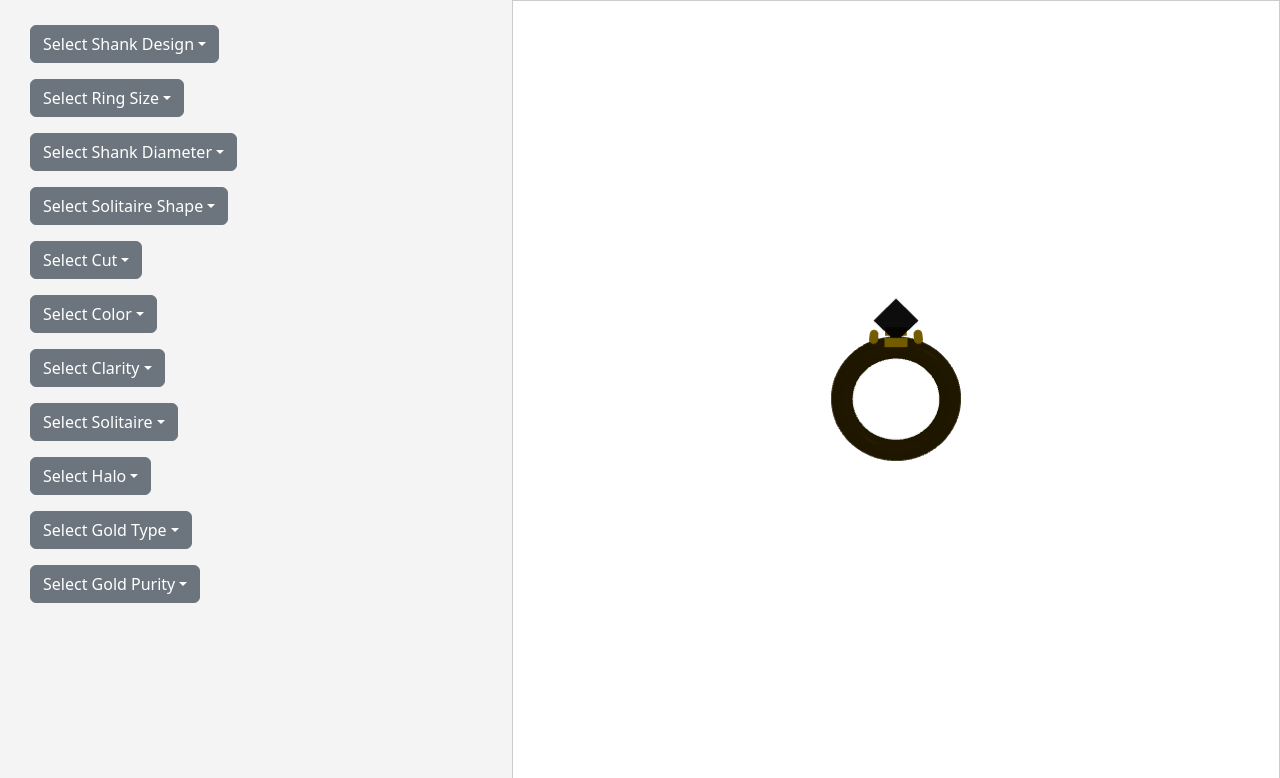
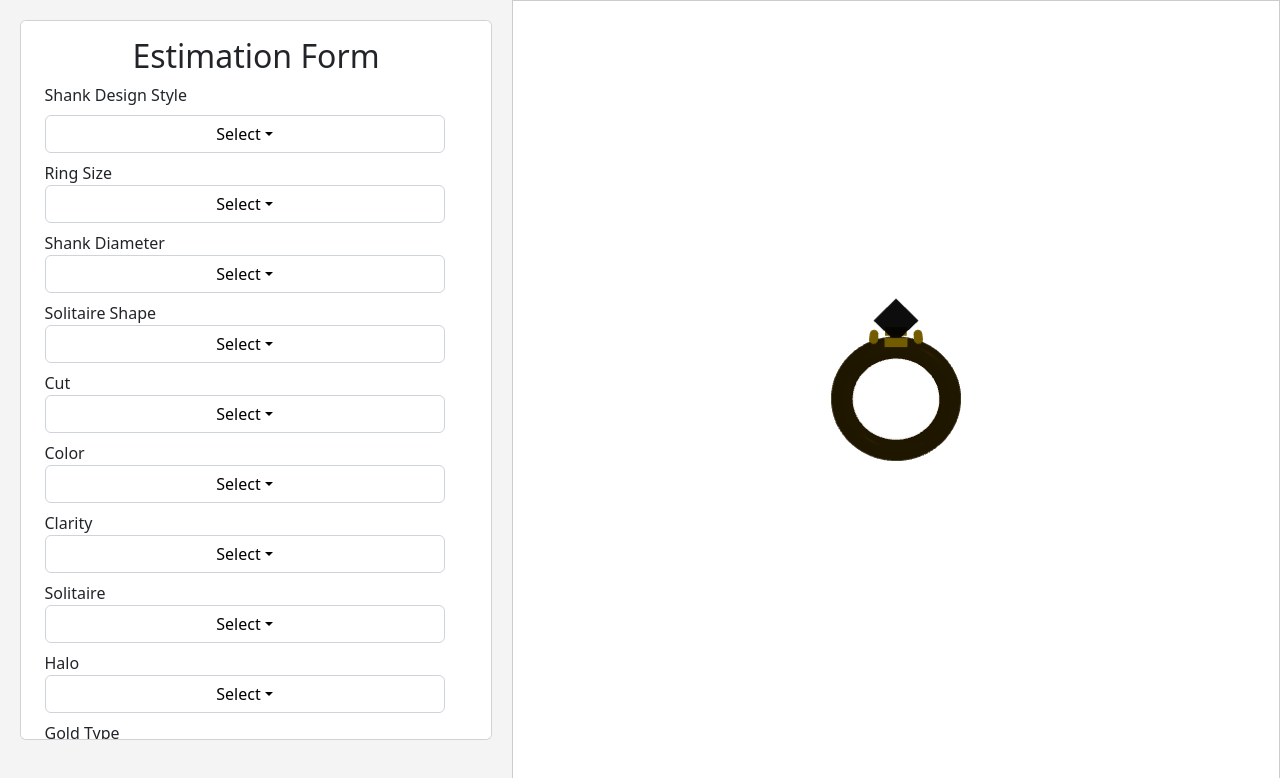
Before and after one commit to Harsh-Rupesh-Shah/RingProject, a React (Create React App) app: page / in a window 1280 px wide. Shown: the top 778 px of the page. Built offline with nearby package versions, Linux system fonts and the light colour scheme.

Commit message:
Dropdown changes

```diff
--- a/src/components/ringform.css
+++ b/src/components/ringform.css
@@ -1,17 +1,106 @@
 .ringform-title{
     display: flex;
-    height: 100vh;
-    /* justify-content: center; */
-    /* align-items: center; */
+    /* height: 100vh; */
+    padding-top: 1rem;
+    padding-bottom: 1rem;
 }
 
-form{
+/* form .input-form{
+    padding-left: 5px;
+    padding-right: 5px;
+} */
+
+/* Center the header */
+/* .ringform-title {
+  text-align: center;
+  padding: 20px;
+} */
+
+.ringform-title h2 {
     text-align: center;
-    width: 100px;
-    margin: 5px;
+  /* padding: 20px; */
+  /* font-size: 1.5rem; */
+  /* margin-bottom: 20px; */
 }
 
-form .input-form{
-    padding-left: 5px;
-    padding-right: 5px;
+/* Style the form container */
+.ringform-title form {
+  display: flex;
+  flex-direction: column;
+  /* align-items: center; */
+  width: 90%;
+  max-width: 600px;
+  margin: auto;
 }
+
+/* Make dropdowns have consistent width and be responsive */
+.input-form .dropdown-toggle {
+  width: 100%;
+  max-width: 400px;
+}
+
+.input-form {
+  width: 100%;
+  max-width: 600px;
+  margin-bottom: 20px;
+}
+
+/* Center the button */
+.ringform-title button {
+  width: 100%;
+  max-width: 550px;
+}
+
+#submit-btn {
+ align-items: center;
+ display: flex;
+ padding-top: 10px;
+ max-width: fit-content;
+}
+
+.my-card{
+  max-height: 720px;
+  overflow-y: auto;
+}
+
+.show-dropdown {
+    width: 100%;
+}
+
+/* Make the dropdown background transparent */
+.input-form .dropdown-toggle {
+  background-color: transparent; /* Remove background */
+  color: black; /* Set text color to black */
+  border: 1px solid #ced4da; /* Add a border for visibility */
+  /* padding-right: 1.5rem; */
+  width: 100%;
+  text-align: center; /* Align text to the left */
+}
+
+/* Style the caret icon (▼) on the right */
+.input-form .dropdown-toggle::after {
+  /* content: "\25BC"; Unicode for down arrow (▼) */
+  /* position: absolute; */
+  /* right: 10px;
+  top: 50%; */
+  /* transform: translateY(-50%); */
+  color: black; /* Set the arrow color to black */
+}
+
+/* Style the dropdown menu */
+.show-dropdown {
+  width: 100%; /* Ensure it matches the dropdown width */
+  background-color: white; /* Background for dropdown options */
+  border: 1px solid #ced4da; /* Border around the dropdown options */
+  color: black; /* Option text color */
+}
+
+/* Remove the background color of selected items */
+.input-form .dropdown-menu .dropdown-item {
+  background-color: transparent;
+  color: black;
+}
+
+.input-form .dropdown-menu .dropdown-item:hover {
+  color: black;
+}
--- a/src/components/ringform.js
+++ b/src/components/ringform.js
@@ -13,27 +13,30 @@ function RingForm({ ringProperties, onChange }) {
   };
 
   return (
-    <div className='ringform-title'>
-      <form style={{ textAlign: 'center', width: '100px' }}>
-      <div className='mb-3 input-form'>
-      <Dropdown onSelect={(eventKey) => handleDropdownSelect('shankDesign', eventKey)}>
-      <Dropdown.Toggle variant="secondary" id="dropdown-ring-size">
-            {ringProperties.shankDesignStyle || "Select Shank Design"}
+    <div className='ringform-title card my-card'>
+    <h2 className='ringform-title-header'>Estimation Form</h2>
+      <form>
+        <div className='mb-2 input-form'>
+           <label className="form-label" htmlFor="dropdown-shank-design">Shank Design Style</label>
+          <Dropdown onSelect={(eventKey) => handleDropdownSelect('shankDesignStyle', eventKey)}>
+            <Dropdown.Toggle variant="secondary" id="dropdown-shank-design">
+              {ringProperties.shankDesignStyle || "Select"}
             </Dropdown.Toggle>
-
-          <Dropdown.Menu>
+            <Dropdown.Menu className='show-dropdown'>
               <Dropdown.Item eventKey="No Eternity">No Eternity</Dropdown.Item>
               <Dropdown.Item eventKey="Half Eternity">Half Eternity</Dropdown.Item>
               <Dropdown.Item eventKey="Full Eternity">Full Eternity</Dropdown.Item>
             </Dropdown.Menu>
           </Dropdown>
         </div>
-      <div className="mb-3 input-form">
+
+        <div className='mb-2 input-form'>
+          <label htmlFor="dropdown-ring-size">Ring Size</label>
           <Dropdown onSelect={(eventKey) => handleDropdownSelect('ringSize', eventKey)}>
             <Dropdown.Toggle variant="secondary" id="dropdown-ring-size">
-            {ringProperties.ringSize || "Select Ring Size"}
+              {ringProperties.ringSize || "Select"}
             </Dropdown.Toggle>
-          <Dropdown.Menu>
+            <Dropdown.Menu className='show-dropdown'>
               <Dropdown.Item eventKey="1">1</Dropdown.Item>
               <Dropdown.Item eventKey="2">2</Dropdown.Item>
               <Dropdown.Item eventKey="3">3</Dropdown.Item>
@@ -41,12 +44,13 @@ function RingForm({ ringProperties, onChange }) {
           </Dropdown>
         </div>
 
-      <div className="mb-3 input-form">
+        <div className='mb-2 input-form'>
+          <label htmlFor="dropdown-shank-diameter">Shank Diameter</label>
           <Dropdown onSelect={(eventKey) => handleDropdownSelect('shankDiameter', eventKey)}>
             <Dropdown.Toggle variant="secondary" id="dropdown-shank-diameter">
-            {ringProperties.shankDiameter || "Select Shank Diameter"}
+              {ringProperties.shankDiameter || "Select"}
             </Dropdown.Toggle>
-          <Dropdown.Menu>
+            <Dropdown.Menu className='show-dropdown'>
               <Dropdown.Item eventKey="1.5mm">1.5mm</Dropdown.Item>
               <Dropdown.Item eventKey="2mm">2mm</Dropdown.Item>
               <Dropdown.Item eventKey="2.5mm">2.5mm</Dropdown.Item>
@@ -54,12 +58,13 @@ function RingForm({ ringProperties, onChange }) {
           </Dropdown>
         </div>
 
-      <div className="mb-3 input-form">
+        <div className='mb-2 input-form'>
+          <label htmlFor="dropdown-solitaire-shape">Solitaire Shape</label>
           <Dropdown onSelect={(eventKey) => handleDropdownSelect('solitaireShape', eventKey)}>
             <Dropdown.Toggle variant="secondary" id="dropdown-solitaire-shape">
-            {ringProperties.solitaireShape || "Select Solitaire Shape"}
+              {ringProperties.solitaireShape || "Select"}
             </Dropdown.Toggle>
-          <Dropdown.Menu>
+            <Dropdown.Menu className='show-dropdown'>
               <Dropdown.Item eventKey="Round">Round</Dropdown.Item>
               <Dropdown.Item eventKey="Princess">Princess</Dropdown.Item>
               <Dropdown.Item eventKey="Oval">Oval</Dropdown.Item>
@@ -68,12 +73,13 @@ function RingForm({ ringProperties, onChange }) {
           </Dropdown>
         </div>
 
-      <div className="mb-3 input-form">
+        <div className='mb-2 input-form'>
+          <label htmlFor="dropdown-cut">Cut</label>
           <Dropdown onSelect={(eventKey) => handleDropdownSelect('cut', eventKey)}>
             <Dropdown.Toggle variant="secondary" id="dropdown-cut">
-            {ringProperties.cut || "Select Cut"}
+              {ringProperties.cut || "Select"}
             </Dropdown.Toggle>
-          <Dropdown.Menu>
+            <Dropdown.Menu className='show-dropdown'>
               <Dropdown.Item eventKey="Excellent">Excellent</Dropdown.Item>
               <Dropdown.Item eventKey="Very Good">Very Good</Dropdown.Item>
               <Dropdown.Item eventKey="Good">Good</Dropdown.Item>
@@ -81,12 +87,13 @@ function RingForm({ ringProperties, onChange }) {
           </Dropdown>
         </div>
 
-      <div className="mb-3 input-form">
+        <div className='mb-2 input-form'>
+          <label htmlFor="dropdown-color">Color</label>
           <Dropdown onSelect={(eventKey) => handleDropdownSelect('color', eventKey)}>
             <Dropdown.Toggle variant="secondary" id="dropdown-color">
-            {ringProperties.color || "Select Color"}
+              {ringProperties.color || "Select"}
             </Dropdown.Toggle>
-          <Dropdown.Menu>
+            <Dropdown.Menu className='show-dropdown'>
               <Dropdown.Item eventKey="D">D</Dropdown.Item>
               <Dropdown.Item eventKey="E">E</Dropdown.Item>
               <Dropdown.Item eventKey="F">F</Dropdown.Item>
@@ -95,12 +102,13 @@ function RingForm({ ringProperties, onChange }) {
           </Dropdown>
         </div>
 
-      <div className="mb-3 input-form">
+        <div className='mb-2 input-form'>
+          <label htmlFor="dropdown-clarity">Clarity</label>
           <Dropdown onSelect={(eventKey) => handleDropdownSelect('clarity', eventKey)}>
             <Dropdown.Toggle variant="secondary" id="dropdown-clarity">
-            {ringProperties.clarity || "Select Clarity"}
+              {ringProperties.clarity || "Select"}
             </Dropdown.Toggle>
-          <Dropdown.Menu>
+            <Dropdown.Menu className='show-dropdown'>
               <Dropdown.Item eventKey="IF">IF</Dropdown.Item>
               <Dropdown.Item eventKey="VVS1">VVS1</Dropdown.Item>
               <Dropdown.Item eventKey="VVS2">VVS2</Dropdown.Item>
@@ -110,36 +118,39 @@ function RingForm({ ringProperties, onChange }) {
           </Dropdown>
         </div>
 
-      <div className="mb-3 input-form">
+        <div className='mb-2 input-form'>
+          <label htmlFor="dropdown-solitaire">Solitaire</label>
           <Dropdown onSelect={(eventKey) => handleDropdownSelect('solitaire', eventKey)}>
             <Dropdown.Toggle variant="secondary" id="dropdown-solitaire">
-            {ringProperties.solitaire || "Select Solitaire"}
+              {ringProperties.solitaire || "Select"}
             </Dropdown.Toggle>
-          <Dropdown.Menu>
+            <Dropdown.Menu className='show-dropdown'>
               <Dropdown.Item eventKey="1ct">1ct</Dropdown.Item>
               <Dropdown.Item eventKey="2ct">2ct</Dropdown.Item>
             </Dropdown.Menu>
           </Dropdown>
         </div>
 
-      <div className="mb-3 input-form">
+        <div className='mb-2 input-form'>
+          <label htmlFor="dropdown-halo">Halo</label>
           <Dropdown onSelect={(eventKey) => handleDropdownSelect('halo', eventKey)}>
             <Dropdown.Toggle variant="secondary" id="dropdown-halo">
-            {ringProperties.halo || "Select Halo"}
+              {ringProperties.halo || "Select"}
             </Dropdown.Toggle>
-          <Dropdown.Menu>
+            <Dropdown.Menu className='show-dropdown'>
               <Dropdown.Item eventKey="Single Halo">Single Halo</Dropdown.Item>
               <Dropdown.Item eventKey="Double Halo">Double Halo</Dropdown.Item>
             </Dropdown.Menu>
           </Dropdown>
         </div>
 
-      <div className="mb-3 input-form">
+        <div className='mb-2 input-form'>
+          <label htmlFor="dropdown-gold">Gold Type</label>
           <Dropdown onSelect={(eventKey) => handleDropdownSelect('gold', eventKey)}>
             <Dropdown.Toggle variant="secondary" id="dropdown-gold">
-            {ringProperties.gold || "Select Gold Type"}
+              {ringProperties.gold || "Select"}
             </Dropdown.Toggle>
-          <Dropdown.Menu>
+            <Dropdown.Menu className='show-dropdown'>
               <Dropdown.Item eventKey="Rose Gold">Rose Gold</Dropdown.Item>
               <Dropdown.Item eventKey="Yellow Gold">Yellow Gold</Dropdown.Item>
               <Dropdown.Item eventKey="White Gold">White Gold</Dropdown.Item>
@@ -147,16 +158,22 @@ function RingForm({ ringProperties, onChange }) {
           </Dropdown>
         </div>
 
-      <div className="mb-3 input-form">
+        <div className='mb-2 input-form'>
+          <label htmlFor="dropdown-gold-purities">Gold Purity</label>
           <Dropdown onSelect={(eventKey) => handleDropdownSelect('goldPurities', eventKey)}>
             <Dropdown.Toggle variant="secondary" id="dropdown-gold-purities">
-            {ringProperties.goldPurities || "Select Gold Purity"}
+              {ringProperties.goldPurities || "Select"}
             </Dropdown.Toggle>
-          <Dropdown.Menu>
+            <Dropdown.Menu className='show-dropdown'>
               <Dropdown.Item eventKey="14k">14k</Dropdown.Item>
               <Dropdown.Item eventKey="18k">18k</Dropdown.Item>
             </Dropdown.Menu>
           </Dropdown>
+        </div>
+
+        <div id='submit-btn'>
+          <button className='btn btn-primary me-4'>Submit</button>
+          <button className='btn btn-primary'>Reset</button>
         </div>
       </form>
     </div>
```
Lines whose indentation alone changed are shown as unchanged.
